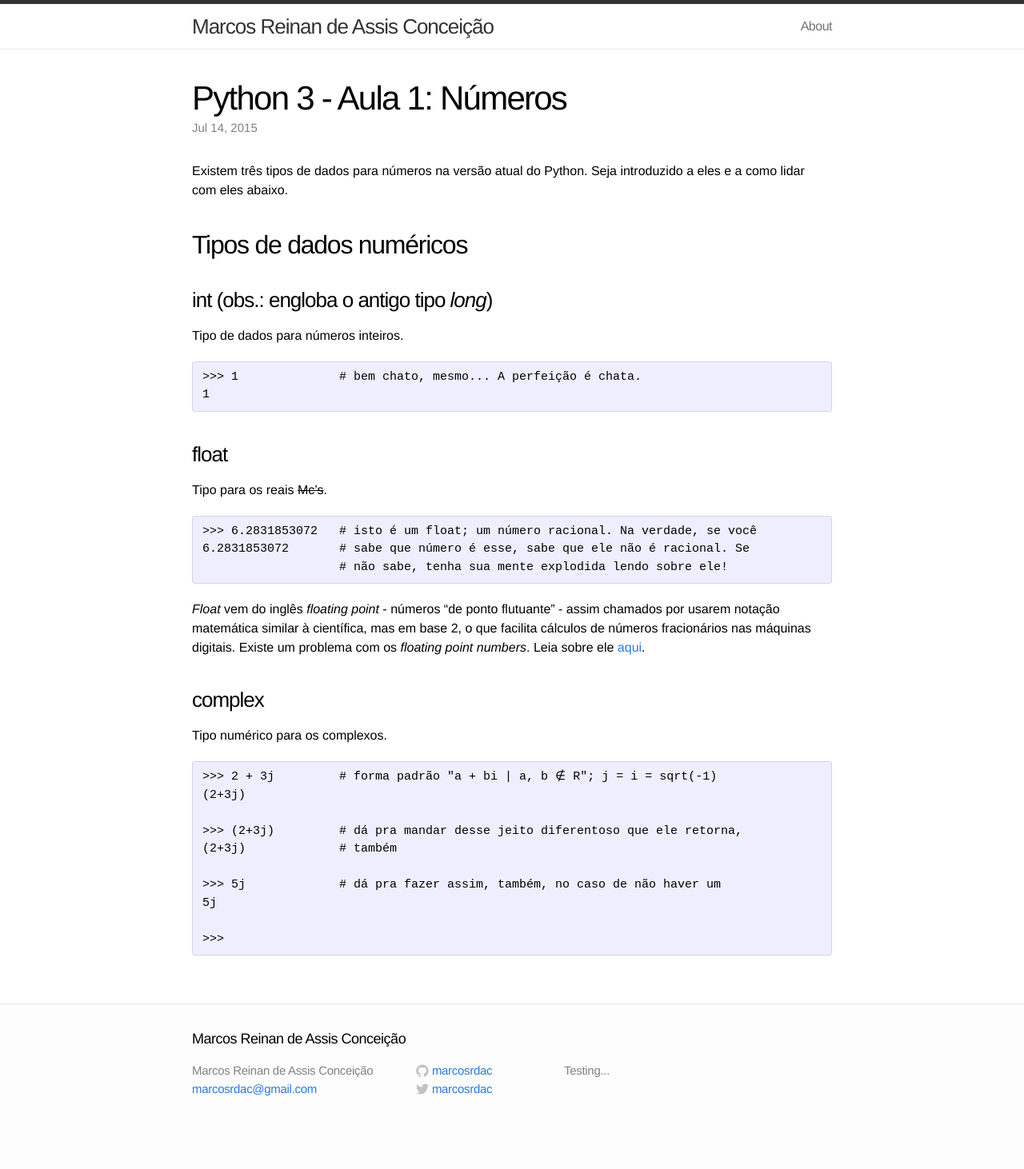
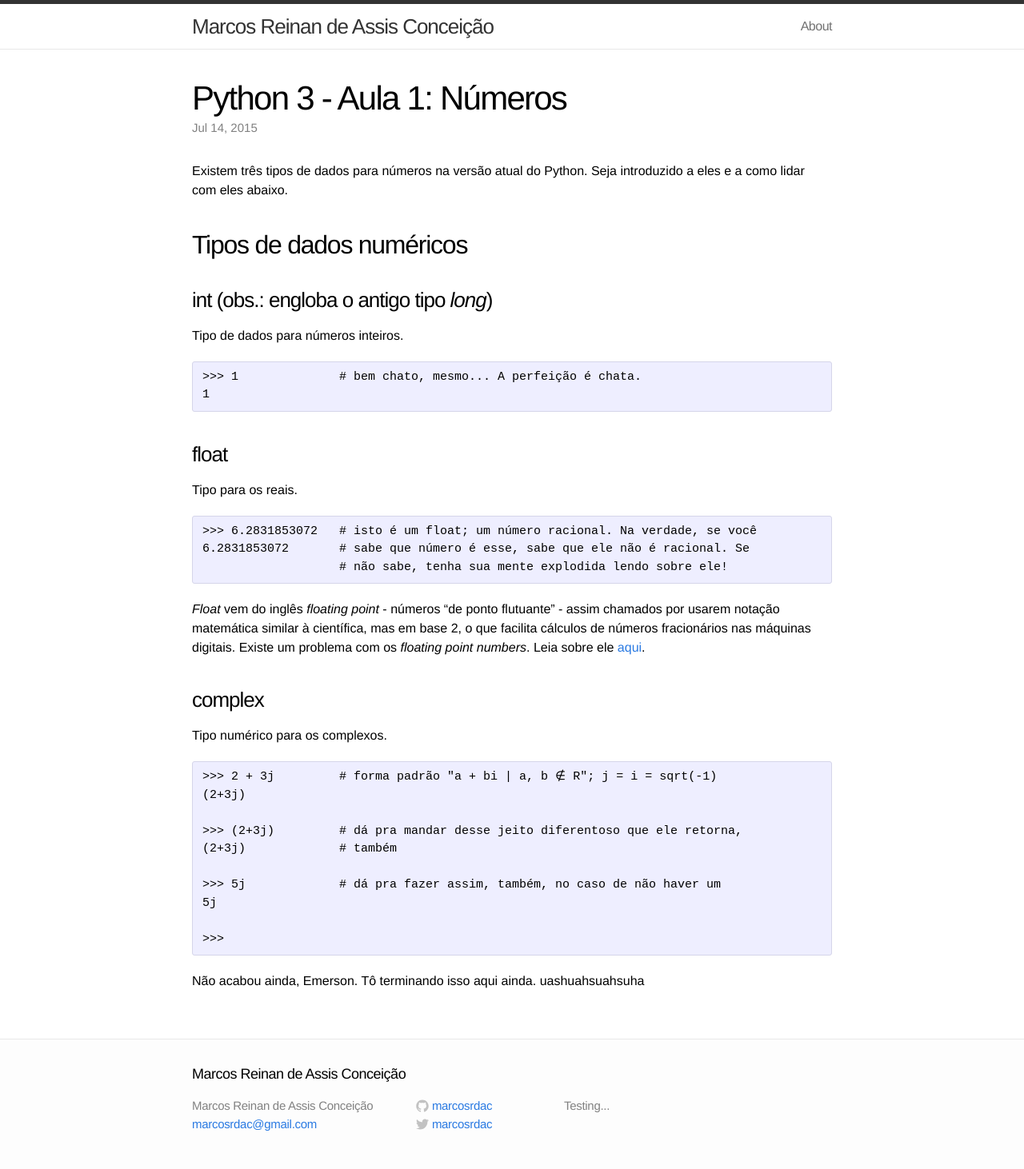
Before and after one commit to marcosrdac/marcosrdac.github.io, a Jekyll site: the page built from _posts/2015-07-14-python3-números.md, in a window 1280 px wide. Shown: the whole page at 80% size. Built offline with Jekyll 4.4.1, drawn with Linux system fonts in a browser that asks for light colours; before the commit the page ends 1418 px from its top, so only the background shows below that.

Commit message:
first post. Not really like that...

```diff
--- a/_posts/2015-07-14-python3-números.md
+++ b/_posts/2015-07-14-python3-números.md
@@ -21,7 +21,7 @@
 
 ### float
 
-Tipo para os reais ~~Mc's~~.
+Tipo para os reais.
 
 {% highlight python3 %}
 >>> 6.2831853072   # isto é um float; um número racional. Na verdade, se você
@@ -48,3 +48,6 @@
 
 >>>
 {% endhighlight %}
+
+
+Não acabou ainda, Emerson. Tô terminando isso aqui ainda. uashuahsuahsuha
```
